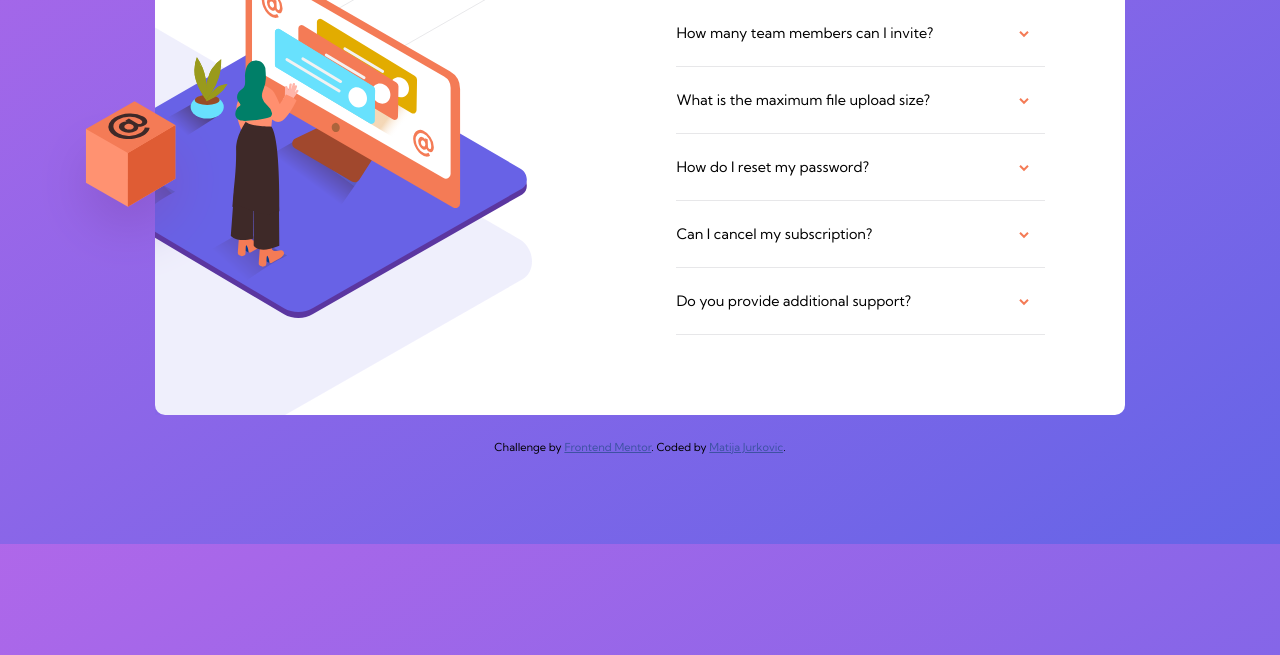
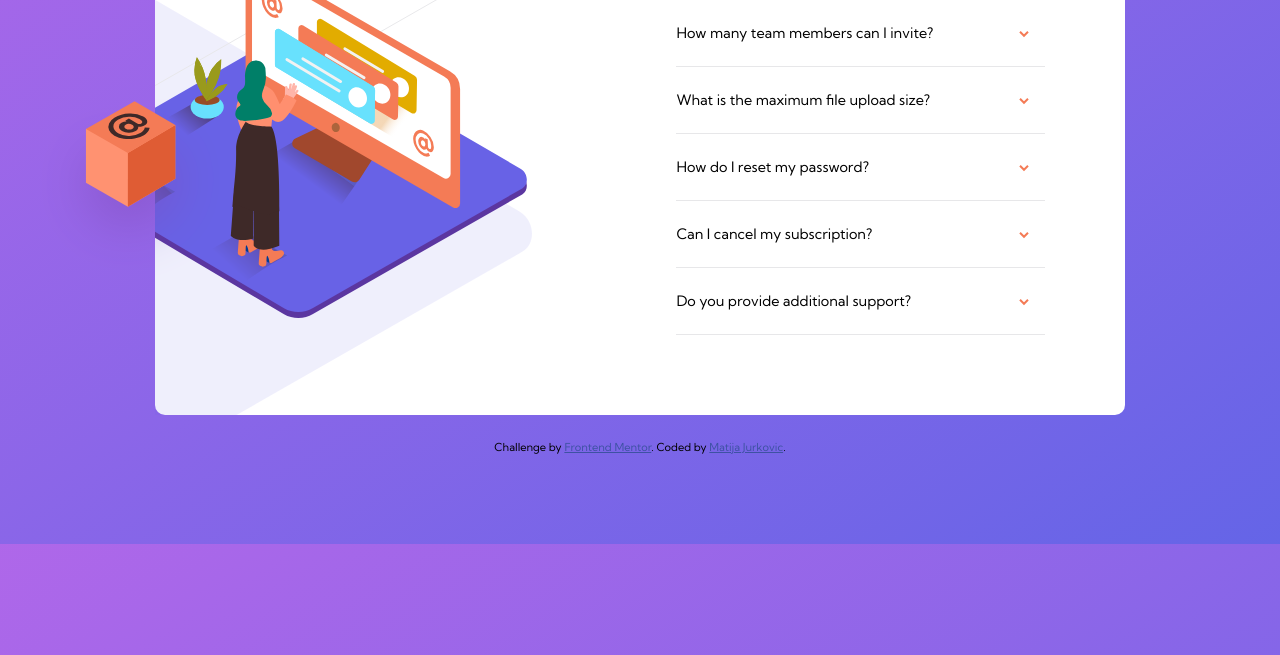
Before and after one commit to M-Jura/FAQ-Accordion-Card-FMproject, a plain HTML site: page index.html in a window 1280 px wide. Shown: the part 256-911 px from the top of the page. Drawn offline with Linux system fonts and the light colour scheme.

Commit message:
Add files via upload

```diff
--- a/style.css
+++ b/style.css
@@ -49,7 +49,7 @@
       position: relative;
       background-image: url(images/illustration-woman-online-desktop.svg), url(images/bg-pattern-desktop.svg);
       background-repeat:  no-repeat, no-repeat;
-      background-position: -100px 100px, -588px 70%;
+      background-position: -100px 100px, -588px -300px;
       width: 100%;
       height: 100%;
     }
```
